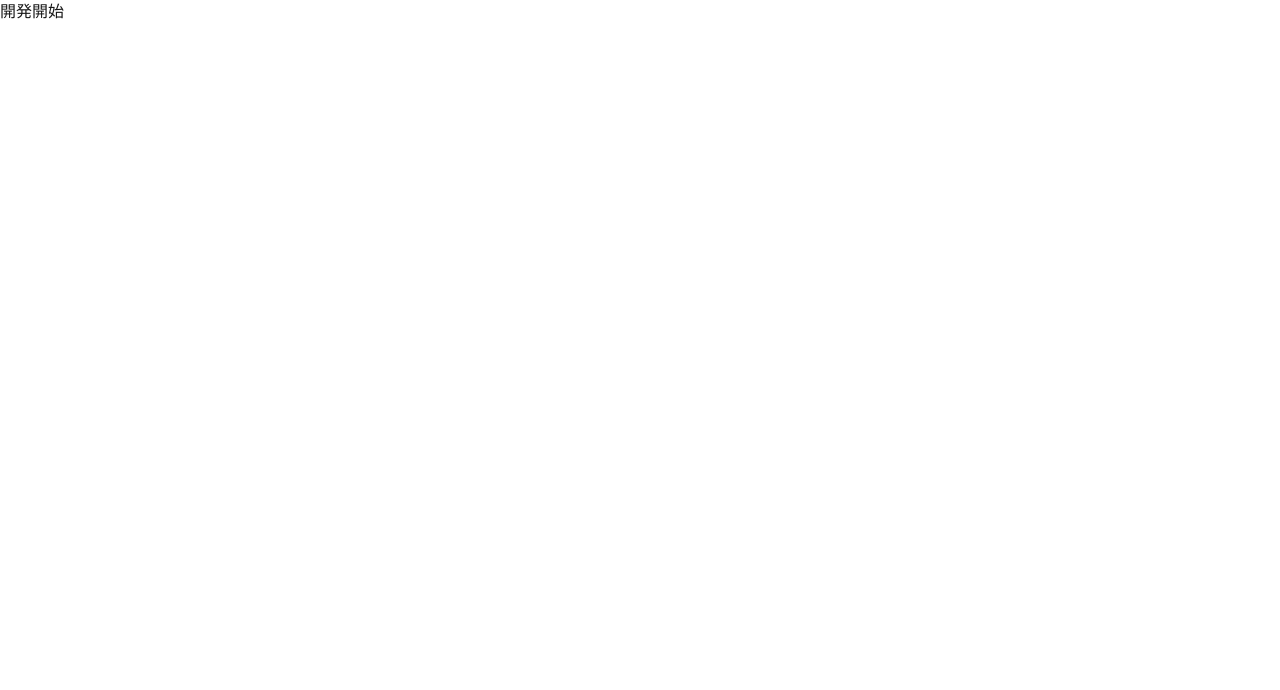
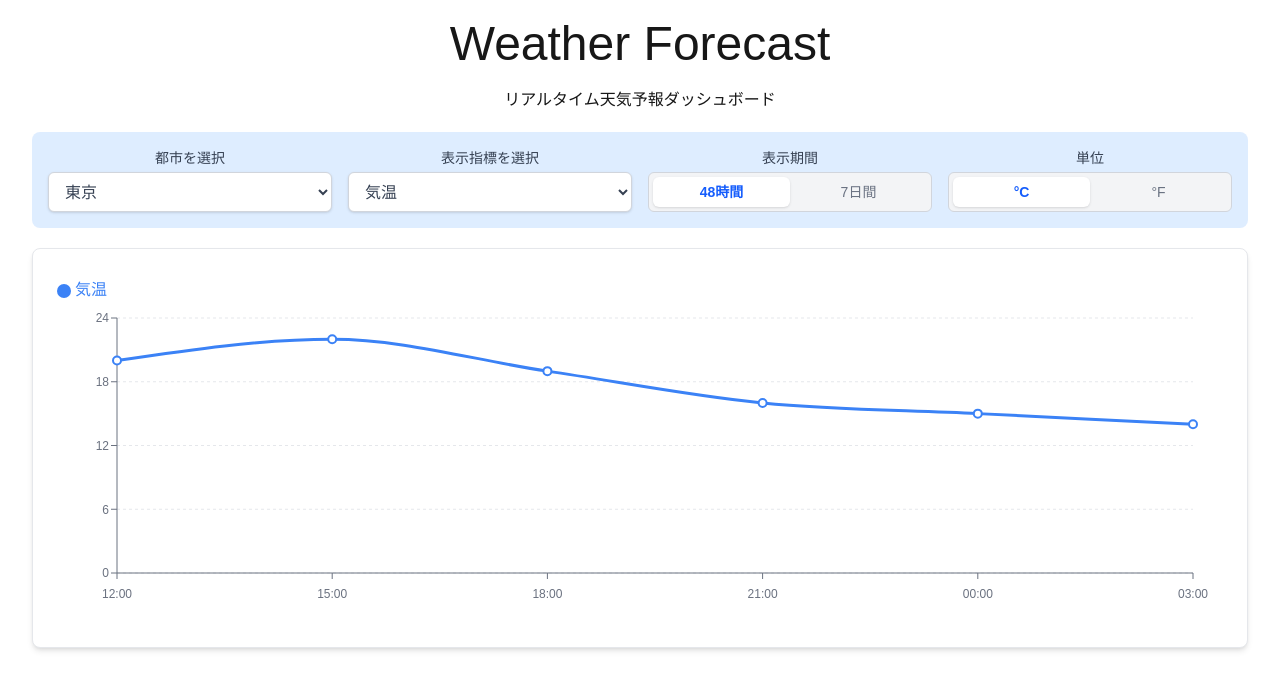
Before and after one commit to rinnosuke2005/weather-dashboard, a Next.js app: page / in a window 1280 px wide. Shown: the top 690 px of the page. Built offline with nearby package versions, Linux system fonts and the light colour scheme.

Commit message:
UIの基本コンポーネントとダミーグラフを実装

```diff
--- a/app/page.tsx
+++ b/app/page.tsx
@@ -1,7 +1,216 @@
-import Image from "next/image";
+"use client";
+
+import { useEffect, useState } from "react";
+import {
+  LineChart,
+  Line,
+  XAxis,
+  YAxis,
+  CartesianGrid,
+  Tooltip,
+  ResponsiveContainer,
+  Legend,
+} from "recharts";
+
+// ★APIから取得するまでの「仮の天気データ」
+const dummyData = [
+  { time: "12:00", temperature_2m: 20 },
+  { time: "15:00", temperature_2m: 22 },
+  { time: "18:00", temperature_2m: 19 },
+  { time: "21:00", temperature_2m: 16 },
+  { time: "00:00", temperature_2m: 15 },
+  { time: "03:00", temperature_2m: 14 },
+];
 
 export default function Home() {
+  const [city, setCity] = useState("tokyo");
+  const [metric, setMetric] = useState("temperature_2m");
+  const [range, setRange] = useState("48h");
+  const [unit, setUnit] = useState<string>("celsius");
+
   return (
-    <div>開発開始</div>
+    <main>
+      <h1 className="text-center text-5xl container mx-auto my-5">
+        Weather Forecast
+      </h1>
+      <h2 className="text-center container mx-auto">
+        リアルタイム天気予報ダッシュボード
+      </h2>
+
+      {/* {UIコンポーネント} */}
+      <div className="flex gap-4 mx-8 bg-blue-200/50 p-4 rounded-lg my-5">
+        {/* {1. 都市の選択} */}
+        <div className="flex flex-col flex-1">
+          <label
+            htmlFor="city-select"
+            className="text-sm font-medium text-gray-700 text-center mb-1"
+          >
+            都市を選択
+          </label>
+          <select
+            id="city-select"
+            value={city}
+            onChange={(e) => setCity(e.target.value)}
+            className="w-full h-10 px-3 text-gray-700 bg-white border border-gray-300 rounded-md shadow-sm focus:outline-none focus:ring-2 focus:ring-blue-500 cursor-pointer"
+          >
+            <option value="tokyo">東京</option>
+            <option value="osaka">大阪</option>
+            <option value="nagoya">名古屋</option>
+            <option value="fukuoka">福岡</option>
+          </select>
+        </div>
+
+        {/* {2. 指標を選択} */}
+        <div className="flex flex-col flex-1">
+          <label
+            htmlFor="metric-select"
+            className="text-sm font-medium text-gray-700 text-center mb-1"
+          >
+            表示指標を選択
+          </label>
+          <select
+            id="metric-select"
+            value={metric}
+            onChange={(e) => setMetric(e.target.value)}
+            className="w-full h-10 px-3 text-gray-700 bg-white border border-gray-300 rounded-md shadow-sm focus:outline-none focus:ring-2 focus:ring-blue-500 cursor-pointer"
+          >
+            <option value="temperature_2m">気温</option>
+            <option value="apparent_temperature">体感温度</option>
+            <option value="precipitation">降水量</option>
+            <option value="wind_speed_10m">風速</option>
+          </select>
+        </div>
+
+        {/* {3. 期間を選択} */}
+        <div className="flex flex-col flex-1">
+          <label className="text-sm font-medium text-gray-700 text-center mb-1">
+            表示期間
+          </label>
+          <div className="flex bg-gray-100 p-1 rounded-md border border-gray-300 h-10">
+            <label
+              className={`cursor-pointer flex-1 flex items-center justify-center rounded-md text-sm transition-colors ${range === "48h" ? "bg-white shadow-sm text-blue-600 font-bold" : "text-gray-500 hover:text-gray-700"}`}
+            >
+              <input
+                type="radio"
+                value="48h"
+                checked={range === "48h"}
+                onChange={(e) => setRange(e.target.value)}
+                className="hidden"
+              />
+              48時間
+            </label>
+            <label
+              className={`cursor-pointer flex-1 flex items-center justify-center rounded-md text-sm transition-colors ${range === "7days" ? "bg-white shadow-sm text-blue-600 font-bold" : "text-gray-500 hover:text-gray-700"}`}
+            >
+              <input
+                type="radio"
+                value="7days"
+                checked={range === "7days"}
+                onChange={(e) => setRange(e.target.value)}
+                className="hidden"
+              />
+              7日間
+            </label>
+          </div>
+        </div>
+
+        {/* {4. 単位} */}
+        <div className="flex flex-col flex-1">
+          <label className="text-sm font-medium text-gray-700 text-center mb-1">
+            単位
+          </label>
+          <div className="flex bg-gray-100 p-1 rounded-md border border-gray-300 h-10">
+            <label
+              className={`cursor-pointer flex-1 flex items-center justify-center rounded-md text-sm transition-colors ${unit === "celsius" ? "bg-white shadow-sm text-blue-600 font-bold" : "text-gray-500 hover:text-gray-700"}`}
+            >
+              <input
+                type="radio"
+                value="celsius"
+                checked={unit === "celsius"}
+                onChange={(e) => setUnit(e.target.value)}
+                className="hidden"
+              />
+              °C
+            </label>
+            <label
+              className={`cursor-pointer flex-1 flex items-center justify-center rounded-md text-sm transition-colors ${unit === "fahrenheit" ? "bg-white shadow-sm text-blue-600 font-bold" : "text-gray-500 hover:text-gray-700"}`}
+            >
+              <input
+                type="radio"
+                value="fahrenheit"
+                checked={unit === "fahrenheit"}
+                onChange={(e) => setUnit(e.target.value)}
+                className="hidden"
+              />
+              °F
+            </label>
+          </div>
+        </div>
+      </div>
+
+      {/* {グラフ表示} */}
+      <div className="mx-8 bg-white p-6 rounded-lg shadow-md border border-gray-200 h-[400px]">
+        {/* レスポンシブ対応のグラフコンテナ */}
+        <ResponsiveContainer
+          width="100%"
+          height="100%"
+          className="focus:outline-none"
+        >
+          {/* ★修正：style={{ outline: "none" }} を追加して黒い枠線を消す */}
+          <LineChart
+            data={dummyData}
+            margin={{ top: 5, right: 30, bottom: 20, left: 0 }}
+            style={{ outline: "none" }}
+          >
+            <CartesianGrid
+              strokeDasharray="3 3"
+              stroke="#e5e7eb"
+              vertical={false}
+            />
+            <XAxis
+              dataKey="time"
+              stroke="#6b7280"
+              tick={{ fontSize: 12 }}
+              tickMargin={10}
+            />
+            <YAxis stroke="#6b7280" tick={{ fontSize: 12 }} />
+            <Tooltip
+              contentStyle={{
+                borderRadius: "8px",
+                border: "none",
+                boxShadow: "0 4px 6px -1px rgb(0 0 0 / 0.1)",
+              }}
+            />
+            {/* ★修正：align="left" を追加して左上に配置。おまけで iconType="circle" で丸いアイコンにして可愛くしました */}
+            <Legend
+              verticalAlign="top"
+              align="left"
+              height={40}
+              iconType="circle"
+              wrapperStyle={{ paddingBottom: "10px" }}
+            />
+
+            <Line
+              type="monotone"
+              dataKey={metric}
+              name={
+                metric === "temperature_2m"
+                  ? "気温"
+                  : metric === "apparent_temperature"
+                    ? "体感温度"
+                    : metric === "precipitation"
+                      ? "降水量"
+                      : "風速"
+              }
+              stroke="#3b82f6"
+              strokeWidth={3}
+              dot={{ r: 4, strokeWidth: 2 }}
+              activeDot={{ r: 8 }}
+              animationDuration={1500}
+            />
+          </LineChart>
+        </ResponsiveContainer>
+      </div>
+    </main>
   );
 }
--- a/package.json
+++ b/package.json
@@ -11,7 +11,8 @@
   "dependencies": {
     "next": "16.1.6",
     "react": "19.2.3",
-    "react-dom": "19.2.3"
+    "react-dom": "19.2.3",
+    "recharts": "^3.8.0"
   },
   "devDependencies": {
     "@tailwindcss/postcss": "^4",
```
Also changed, not shown: 1 other file (tests, documents, lock files or other folders).
